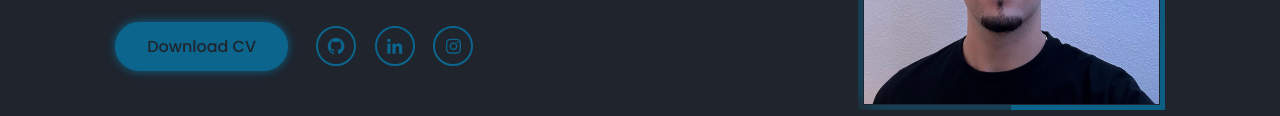
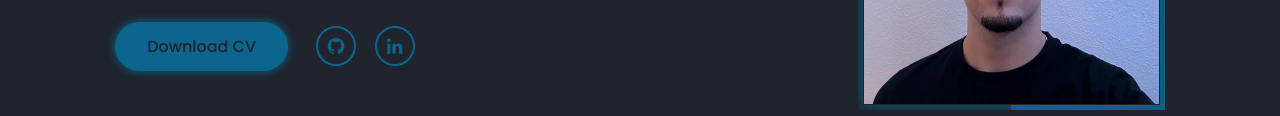
Before and after one commit to diogo-alves1/Website, a website: page public/index.html in a window 1280 px wide. Shown: the part 522-638 px from the top of the page. Drawn offline with nearby package versions, Linux system fonts and the light colour scheme.

Commit message:
ohne link

```diff
--- a/public/index.html
+++ b/public/index.html
@@ -52,7 +52,6 @@
                 <div class="sci">
                     <a href="https://github.com/diogo-alves1"><i class='bx bxl-github' ></i></a>
                     <a href="https://www.linkedin.com/in/diogo-alves-53002a371/"><i class='bx bxl-linkedin' ></i></a>
-                    <a href="#"><i class='bx bxl-instagram' ></i></a>
                 </div>
             </div>
         </div>
```
